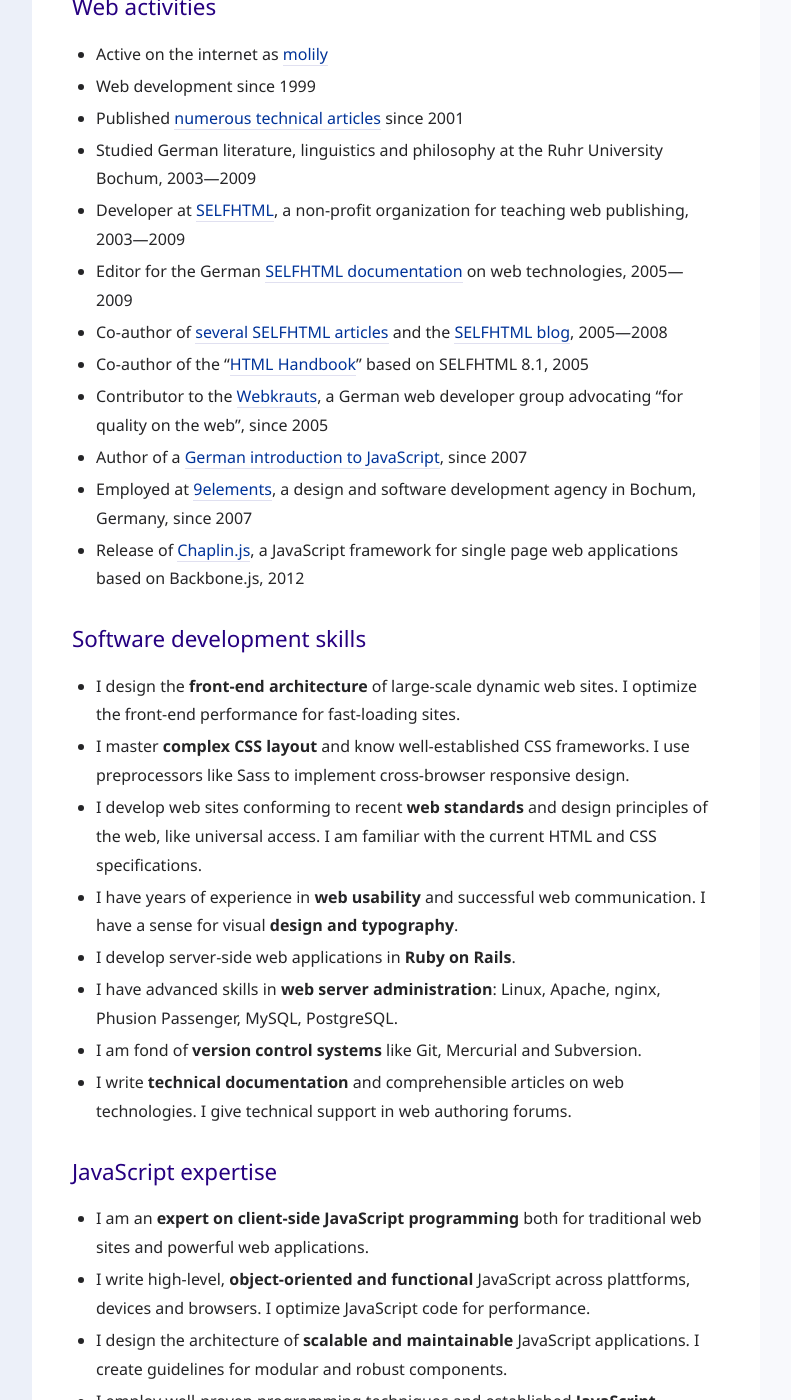
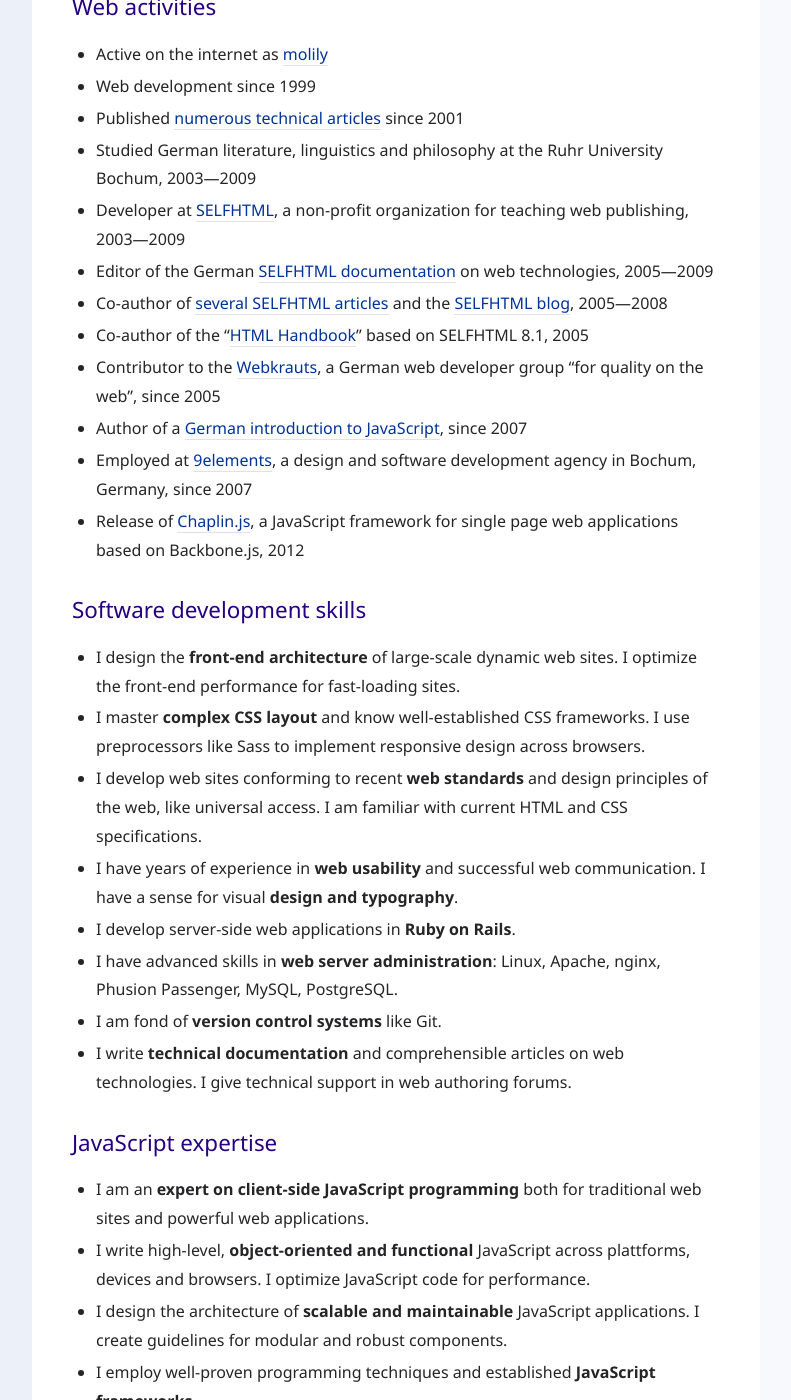
Before and after one commit to molily/molily.de, a Jekyll site: the page built from resume-en.html, in a window 1280 px wide and 1400 px high, scrolled down 958 px. Shown: the whole window, without its empty margins (88-879 px from the left). Built offline with Jekyll 4.4.1, drawn with Linux system fonts in a browser that asks for light colours; some web fonts are replaced.

Commit message:
Resume language improvements

```diff
--- a/resume-en.html
+++ b/resume-en.html
@@ -36,10 +36,10 @@
   <li>Published <a href="/artikel/">numerous technical articles</a> since 2001</li>
   <li>Studied German literature, linguistics and philosophy at the Ruhr University Bochum, 2003&mdash;2009</li>
   <li>Developer at <a href="https://selfhtml.org/">SELFHTML</a>, a non-profit organization for teaching web publishing, 2003&mdash;2009</li>
-  <li>Editor for the German <a href="https://wiki.selfhtml.org/">SELFHTML documentation</a> on web technologies, 2005&mdash;2009</li>
+  <li>Editor of the German <a href="https://wiki.selfhtml.org/">SELFHTML documentation</a> on web technologies, 2005&mdash;2009</li>
   <li>Co-author of <a href="https://wiki.selfhtml.org/wiki/Artikel">several SELFHTML articles</a> and the <a href="https://blog.selfhtml.org/author/molily/">SELFHTML blog</a>, 2005&mdash;2008</li>
   <li>Co-author of the “<a href="http://www.amazon.de/dp/3772366546/">HTML Handbook</a>” based on SELFHTML 8.1, 2005</li>
-  <li>Contributor to the <a href="http://webkrauts.de/autor/mathias-schaefer">Webkrauts</a>, a German web developer group advocating “for quality on the web”, since 2005</li>
+  <li>Contributor to the <a href="http://webkrauts.de/autor/mathias-schaefer">Webkrauts</a>, a German web developer group “for quality on the web”, since 2005</li>
   <li>Author of a <a href="/js/">German introduction to JavaScript</a>, since 2007</li>
   <li>Employed at <a href="https://9elements.com/">9elements</a>, a design and software development agency in Bochum, Germany, since 2007</li>
   <li>Release of <a href="https://github.com/chaplinjs/chaplin">Chaplin.js</a>, a JavaScript framework for single page web applications based on Backbone.js, 2012</li>
@@ -51,12 +51,12 @@
 
   <ul class="compact-list">
   <li>I design the <strong>front-end architecture</strong> of large-scale dynamic web sites. I optimize the front-end performance for fast-loading sites.</li>
-  <li>I master <strong>complex CSS layout</strong> and know well-established CSS frameworks. I use preprocessors like Sass to implement cross-browser responsive design.</li>
-  <li>I develop web sites conforming to recent <strong>web standards</strong> and design principles of the web, like universal access. I am familiar with the current HTML and CSS specifications.</li>
+  <li>I master <strong>complex CSS layout</strong> and know well-established CSS frameworks. I use preprocessors like Sass to implement responsive design across browsers.</li>
+  <li>I develop web sites conforming to recent <strong>web standards</strong> and design principles of the web, like universal access. I am familiar with current HTML and CSS specifications.</li>
   <li>I have years of experience in <strong>web usability</strong> and successful web communication. I have a sense for visual <strong>design and typography</strong>.</li>
   <li>I develop server-side web applications in <strong>Ruby on Rails</strong>.</li>
   <li>I have advanced skills in <strong>web server administration</strong>: Linux, Apache, nginx, Phusion Passenger, MySQL, PostgreSQL.</li>
-  <li>I am fond of <strong>version control systems</strong> like Git, Mercurial and Subversion.</li>
+  <li>I am fond of <strong>version control systems</strong> like Git.</li>
   <li>I write <strong>technical documentation</strong> and comprehensible articles on web technologies. I give technical support in web authoring forums.</li>
   </ul>
 </section>
```
